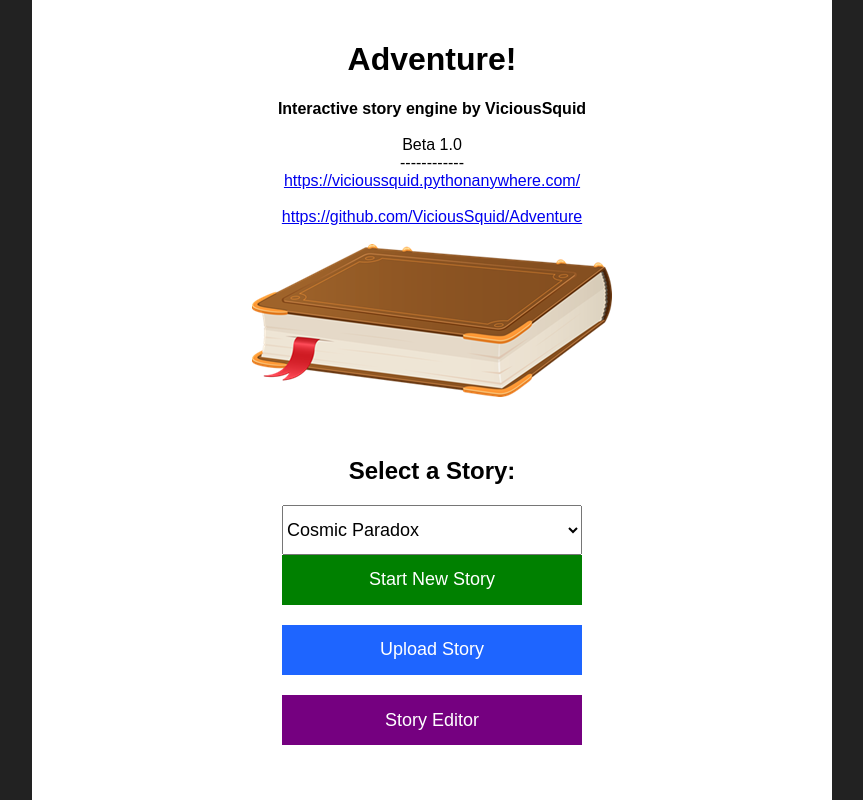
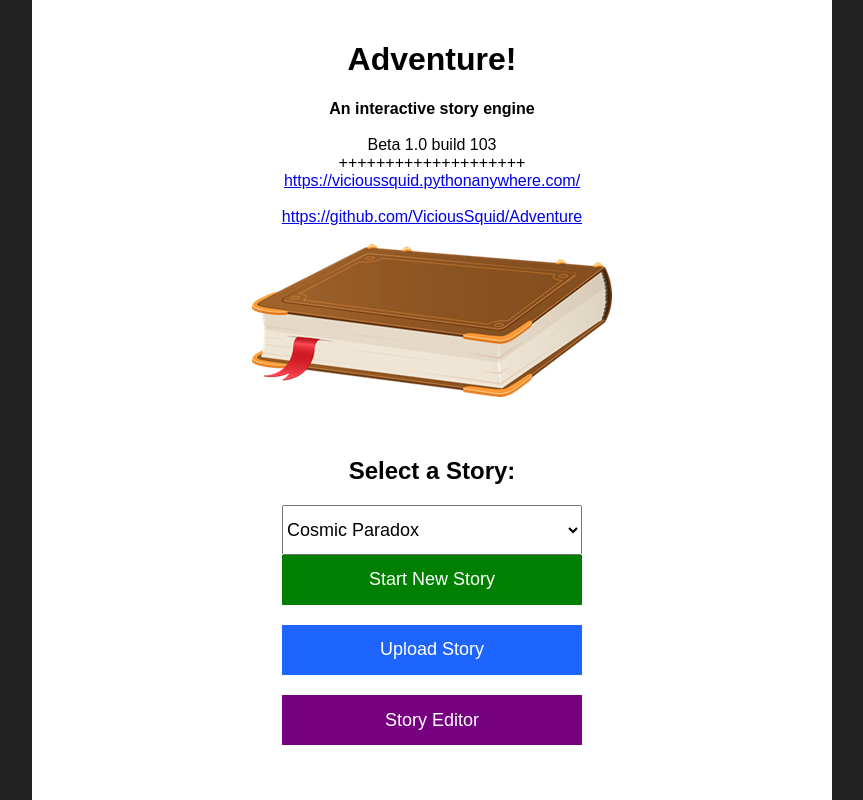
Before and after one commit to ViciousSquid/Adventure, a Flask app: template templates/main_menu.html in a window 1280 px wide. Shown: the whole page, without its empty margins (208-1071 px from the left). Run offline with Flask 3, Linux system fonts and the light colour scheme; the template is opened without the code that fills it, so the values that code supplies are empty; parts of the project's set-up code (start-up, migrations or seed data) failed here and were passed over; some libraries are stand-ins or nearby versions.

Commit message:
Add files via upload

```diff
--- a/templates/main_menu.html
+++ b/templates/main_menu.html
@@ -109,8 +109,8 @@
 <body>
     <div class="container">
         <h1>Adventure!</h1>
-        <b>Interactive story engine by ViciousSquid</b><br>
-        <br>Beta 1.0<br>------------<br>
+        <b>An interactive story engine</b><br>
+        <br>Beta 1.0  build 103<br>++++++++++++++++++++<br>
         <a href="https://vicioussquid.pythonanywhere.com/">https://vicioussquid.pythonanywhere.com/</a><br><br>
         <a href="https://github.com/ViciousSquid/Adventure">https://github.com/ViciousSquid/Adventure</a><br><br>
 
```
